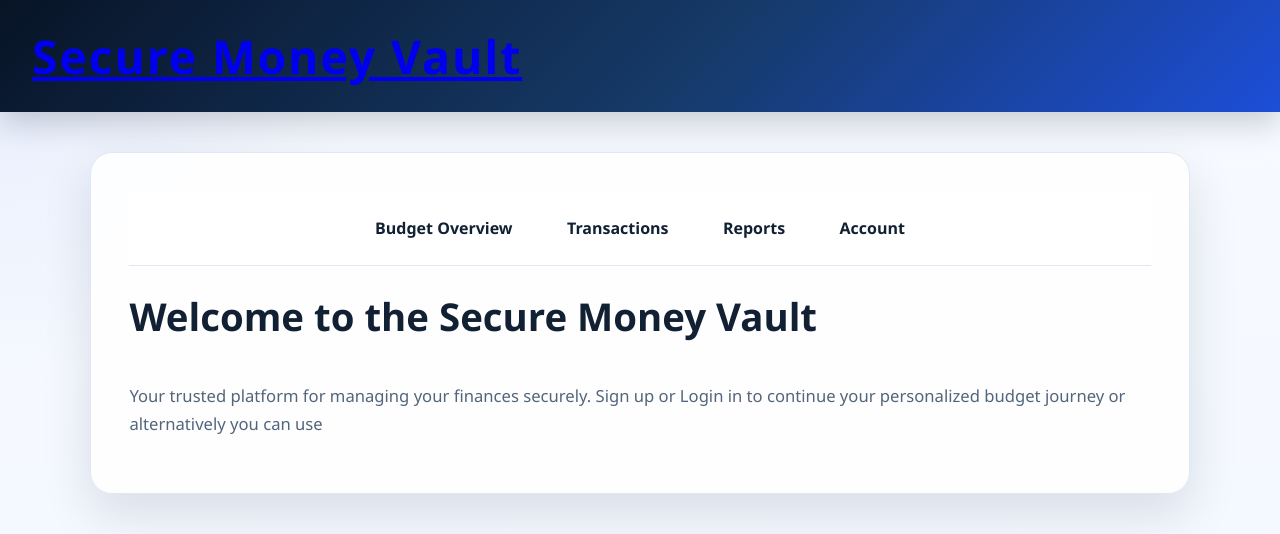
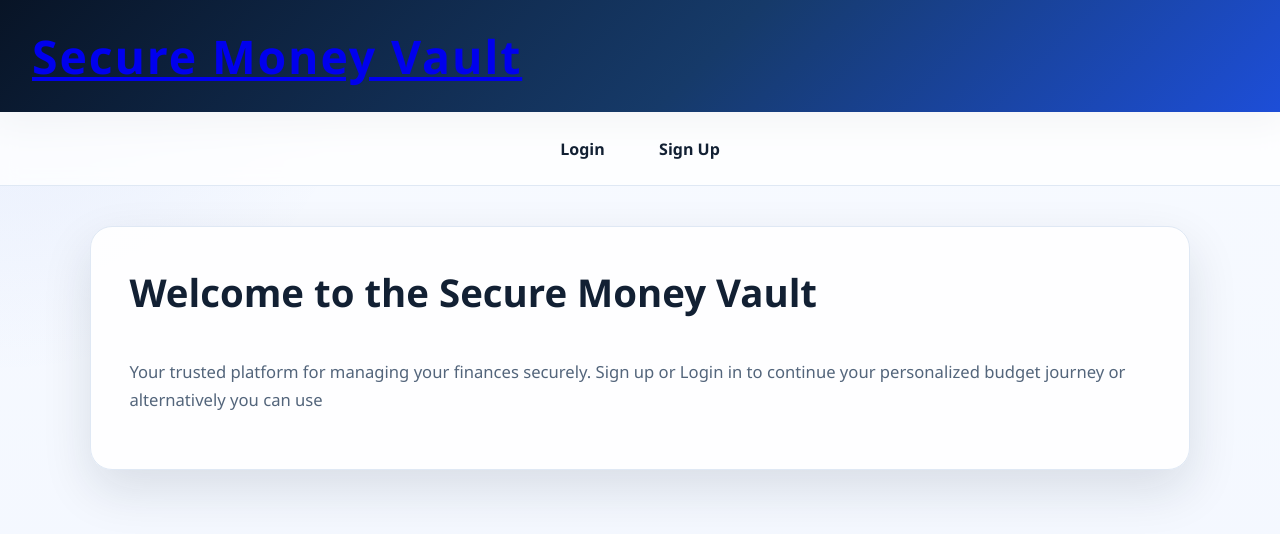
Before and after one commit to bikerbrandon2282/secure-money-vault-m3, a Django app: template homepage/templates/index.html in a window 1280 px wide. Shown: the top 534 px of the page. Run offline with Django 5.2, Linux system fonts and the light colour scheme; the template is opened without the code that fills it, so the values that code supplies are empty; parts of the project's set-up code (start-up, migrations or seed data) failed here and were passed over.

Commit message:
moving nav back to base file for user authentication

```diff
--- a/homepage/templates/index.html
+++ b/homepage/templates/index.html
@@ -1,14 +1,7 @@
 {% extends "base.html" %}
 
 {% block content %}
-    <nav>
-        <ul>
-            <li><a href="{% url 'budget_overview' %}">Budget Overview</a></li>
-            <li><a href="{% url 'transactions' %}">Transactions</a></li>
-            <li><a href="{% url 'reports' %}">Reports</a></li>
-            <li><a href="{% url 'account' %}">Account</a></li>
-        </ul>
-    </nav>
+
     <h2>Welcome to the Secure Money Vault</h2>
     <p>
         Your trusted platform for managing your finances securely.
--- a/templates/base.html
+++ b/templates/base.html
@@ -25,6 +25,24 @@
                 <h1>Secure Money Vault</h1>
             </a>
         </header>
+        {% if user.is_authenticated %}
+            <nav>
+                <ul>
+                    <li><a href="{% url 'budget_overview' %}">Budget Overview</a></li>
+                    <li><a href="{% url 'transactions' %}">Transactions</a></li>
+                    <li><a href="{% url 'reports' %}">Reports</a></li>
+                    <li><a href="{% url 'account' %}">Account</a></li>
+                    <li><a href="{% url 'account_logout' %}">Logout</a></li>
+                </ul>
+            </nav>
+        {% else %}
+            <nav>
+                <ul>
+                    <li><a href="{% url 'account_login' %}">Login</a></li>
+                    <li><a href="{% url 'account_signup' %}">Sign Up</a></li>
+                </ul>
+            </nav>
+        {% endif %}
         <main>
             {%block content %}
             <h2>Secure Money Vault</h2> <!-- Landing Page Content -->
```
